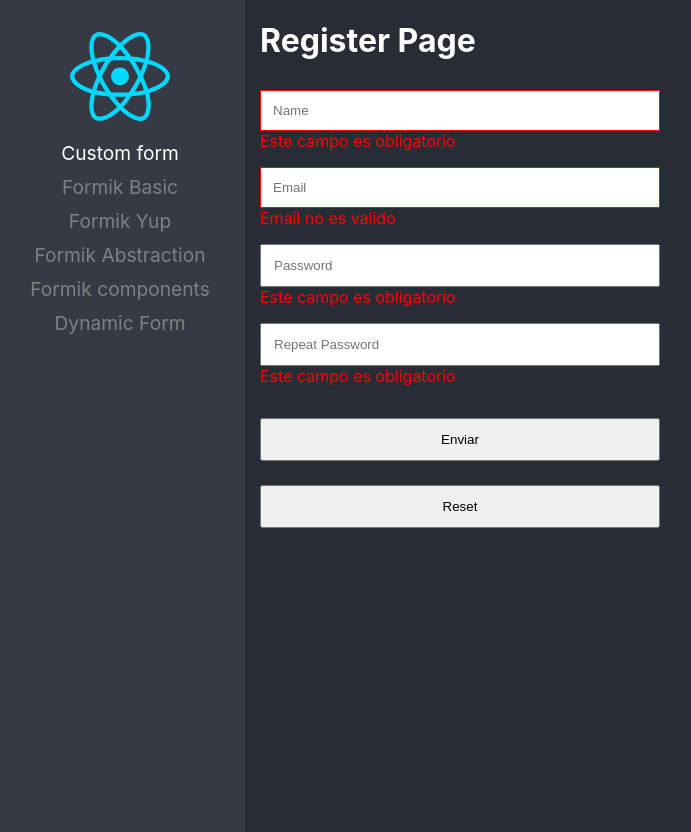
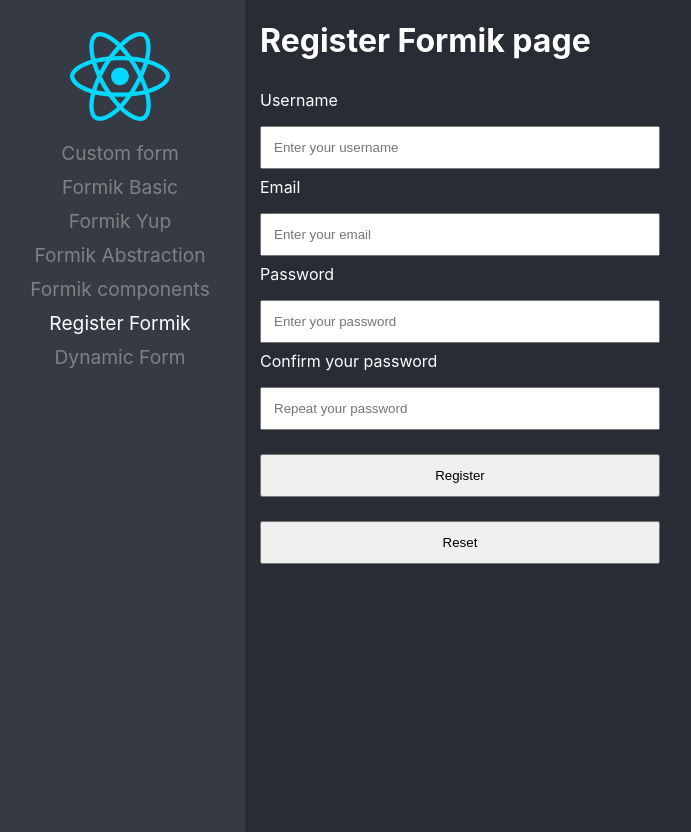
Before and after one commit to castromaciel/forms-practice, a React (Vite) app: page /register-formik in a window 1280 px wide. Before the commit this address led to /custom-form. Shown: the whole page, without its empty margins (5-696 px from the left). Built offline with nearby package versions, Linux system fonts and the light colour scheme.

Commit message:
feat: add register form with formik

```diff
--- a/src/constants/index.tsx
+++ b/src/constants/index.tsx
@@ -4,6 +4,7 @@ import {
   FormikBasicPage,
   FormikComponents,
   FormikYupPage,
+  RegisterFormik,
   RegisterPage
 } from '../pages'
 
@@ -34,6 +35,11 @@ export const LINKS = [
     path: '/formik-components'
   },
   {
+    component: RegisterFormik,
+    label: 'Register Formik',
+    path: '/register-formik'
+  },
+  {
     component: DynamicForm,
     label: 'Dynamic Form',
     path: '/dynamic-form'
--- /dev/null
+++ b/src/pages/RegisterFormik.tsx
@@ -0,0 +1,70 @@
+import { Form, Formik } from 'formik'
+import * as Yup from 'yup'
+import { MyTextInput } from '../components'
+
+const RegisterFormik = () => (
+  <div>
+    <h1>Register Formik page</h1>
+
+    <Formik
+      initialValues={{
+        username: '',
+        email: '',
+        password: '',
+        passwordConfirmation: ''
+      }}
+      validationSchema={Yup.object({
+        username: Yup.string()
+          .required('Field is required')
+          .min(2, 'Must be at least 2 characters')
+          .max(15, 'Must be 15 characters or less'),
+        email: Yup.string()
+          .min(6, 'Must be at least 6 characters')
+          .email('Field must be a valid email address')
+          .required('Field is required'),
+        password: Yup.string()
+          .required('Field is required')
+          .min(6, 'Must be at least 6 characters')
+          .max(15, 'Must be 15 characters or less'),
+        passwordConfirmation: Yup.string()
+          .required('Field is required')
+          .oneOf([Yup.ref('password')], 'Passwords must match')
+      })}
+      onSubmit={(values) => console.log(values)}
+    >
+      {({ handleReset }) => (
+        <Form>
+          <MyTextInput
+            type="text"
+            label="Username"
+            name="username"
+            placeholder="Enter your username"
+          />
+          <MyTextInput
+            type="email"
+            label="Email"
+            name="email"
+            placeholder="Enter your email"
+          />
+          <MyTextInput
+            type="password"
+            label="Password"
+            name="password"
+            placeholder="Enter your password"
+          />
+          <MyTextInput
+            type="password"
+            label="Confirm your password"
+            name="passwordConfirmation"
+            placeholder="Repeat your password "
+          />
+
+          <button type="submit">Register</button>
+          <button type="button" onClick={handleReset}>Reset</button>
+        </Form>
+      )}
+    </Formik>
+  </div>
+)
+
+export default RegisterFormik
--- a/src/pages/index.ts
+++ b/src/pages/index.ts
@@ -3,4 +3,5 @@ export { default as FormikAbstraction } from './FormikAbstraction'
 export { default as FormikBasicPage } from './FormikBasicPage'
 export { default as FormikComponents } from './FormikComponents'
 export { default as FormikYupPage } from './FormikYupPage'
+export { default as RegisterFormik } from './RegisterFormik'
 export { default as RegisterPage } from './RegisterPage'
```
